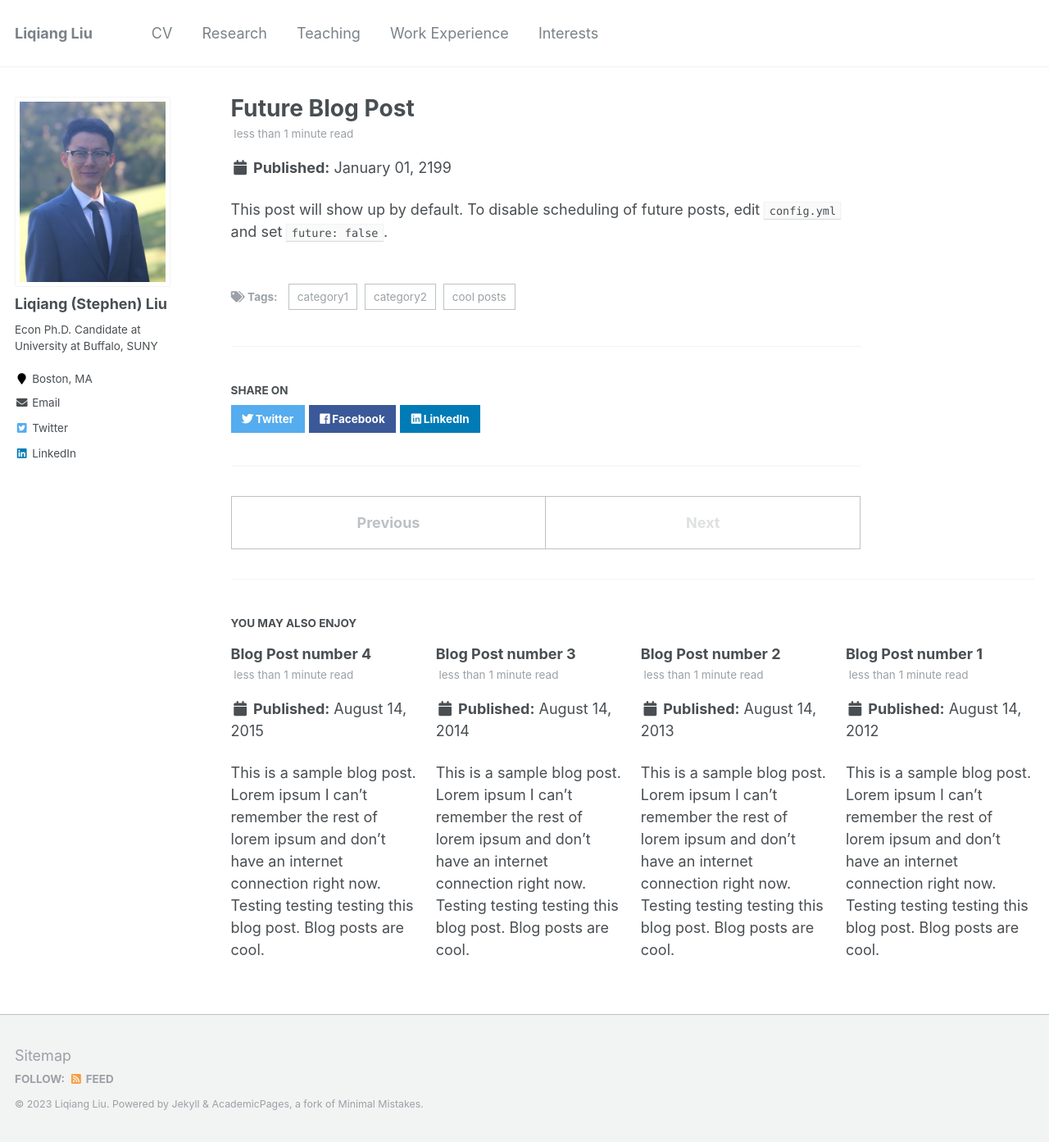
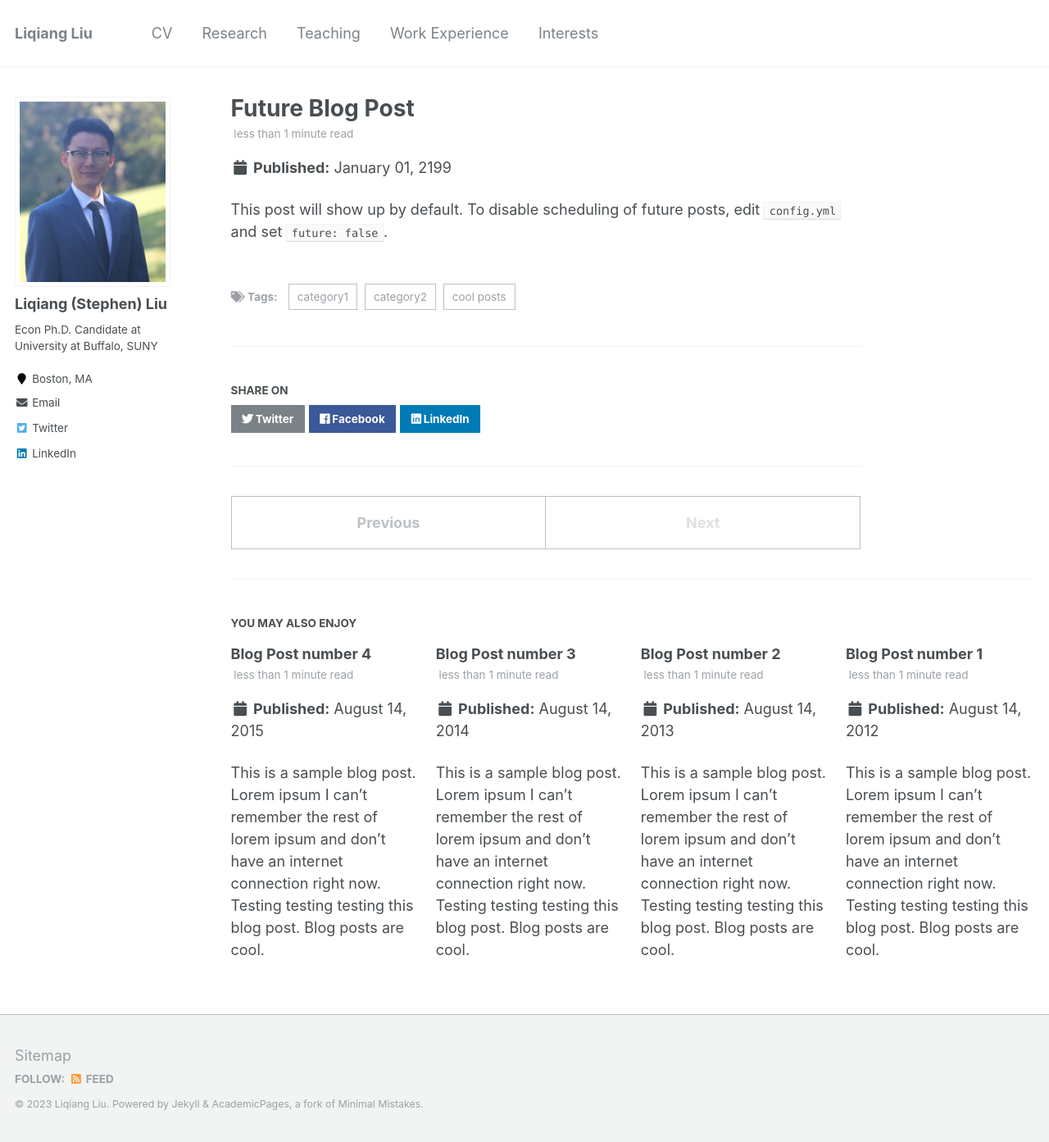
Before and after one commit to Liqiang-Liu/Liqiang-Liu.github.io, a Jekyll site: the page built from _posts/2199-01-01-future-post.md, in a window 1280 px wide and 1393 px high. Shown: the whole window at 82% size. Built offline with Jekyll 4.4.1, drawn with Linux system fonts in a browser that asks for light colours.

Commit message:
Update _buttons.scss

```diff
--- a/_sass/_buttons.scss
+++ b/_sass/_buttons.scss
@@ -119,7 +119,7 @@
 
   $social:
   (facebook, $facebook-color),
-  (twitter, $twitter-color),
+  (X, $twitter-color),
   (google-plus, $google-plus-color),
   (linkedin, $linkedin-color);
 
```
